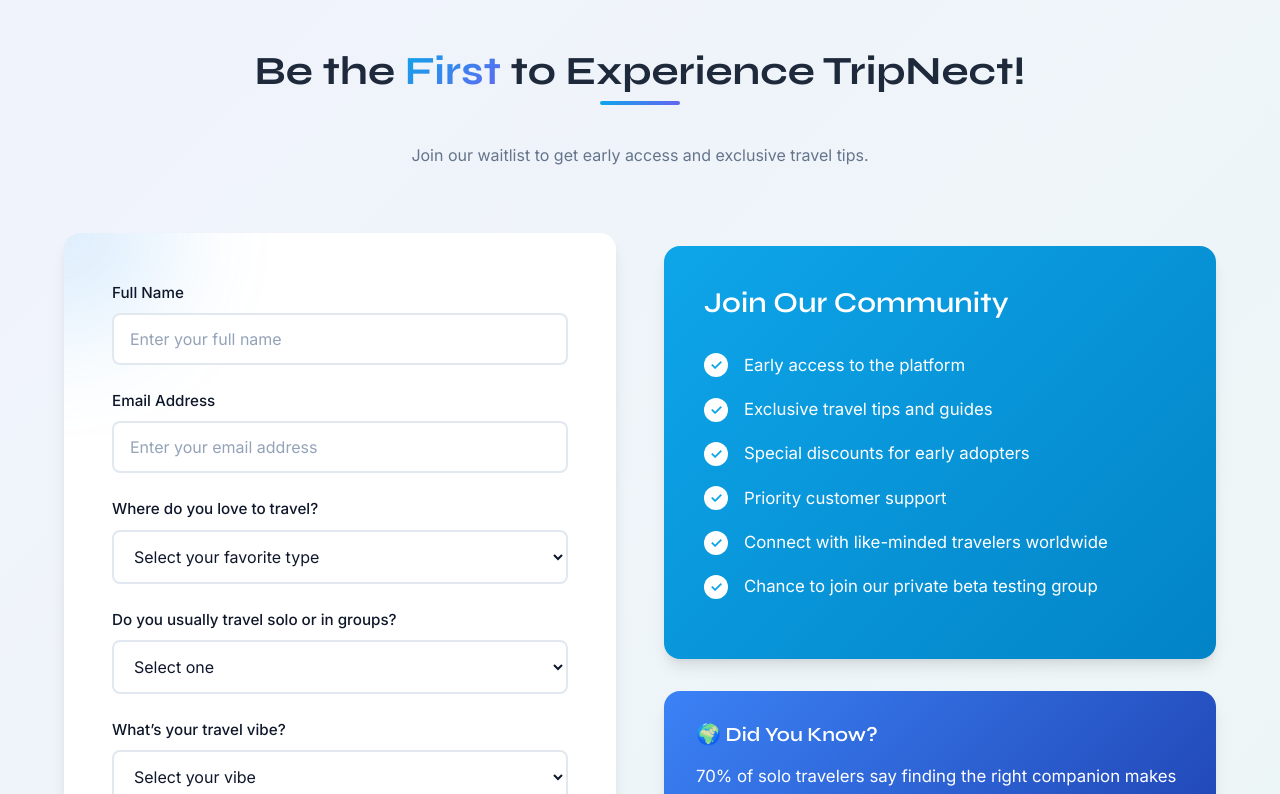
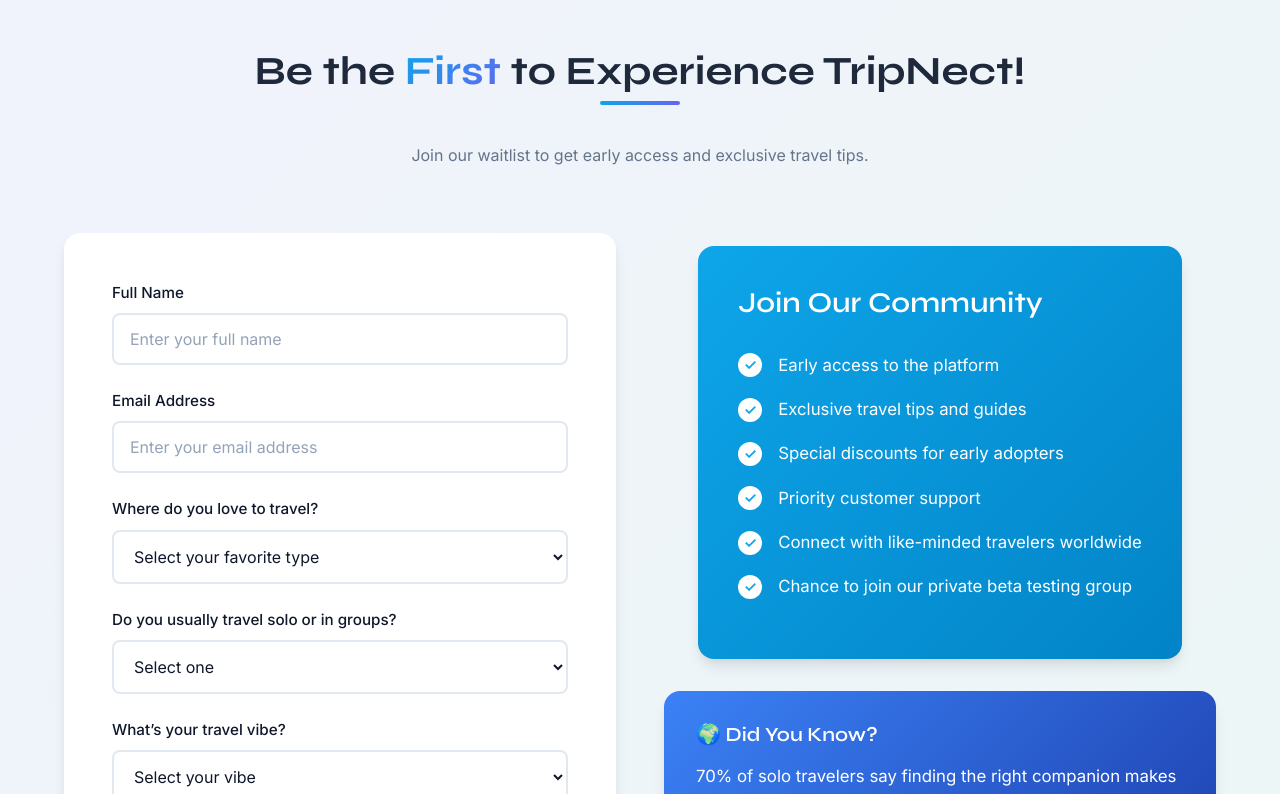
Before and after one commit to ojasbhosale/tripnect-landing-page, a React (Vite) app: page / in a window 1280 px wide. Shown: the part 2300-3094 px from the top of the page. Built offline with nearby package versions, Linux system fonts and the light colour scheme; a web font is replaced by a local one.

Commit message:
form fixed

```diff
--- a/src/components/SignupForm.jsx
+++ b/src/components/SignupForm.jsx
@@ -1,8 +1,6 @@
 "use client"
 
-import { useState, useEffect, useRef } from "react"
-// eslint-disable-next-line no-unused-vars
-import { motion, useAnimation, useInView } from "framer-motion"
+import { useState } from "react"
 import "../styles/SignupForm.css"
 
 const SignupForm = () => {
@@ -19,23 +17,6 @@
   const [submitted, setSubmitted] = useState(false)
   const [submitting, setSubmitting] = useState(false)
   const [error, setError] = useState(null)
-
-  const controls = useAnimation()
-  const ref = useRef(null)
-  const isInView = useInView(ref, { once: false, amount: 0.3 })
-
-  useEffect(() => {
-    if (isInView) {
-      controls.start("visible")
-    }
-  }, [controls, isInView])
-
-  useEffect(() => {
-  if (navigator.userAgent.includes("Instagram")) {
-    alert("For best experience, open TripNect in Chrome/Safari.");
-  }
-}, []);
-
 
   const handleChange = (e) => {
     const { name, value } = e.target
@@ -80,104 +61,50 @@
     }
   }
 
-  const containerVariants = {
-    hidden: { opacity: 0 },
-    visible: {
-      opacity: 1,
-      transition: {
-        staggerChildren: 0.1,
-        delayChildren: 0.3,
-      },
-    },
-  }
-
-  const itemVariants = {
-    hidden: { y: 20, opacity: 0 },
-    visible: {
-      y: 0,
-      opacity: 1,
-      transition: {
-        type: "spring",
-        stiffness: 100,
-        damping: 20,
-      },
-    },
-  }
-
   if (submitted) {
     return (
-      <section id="signup" className="signup-section" ref={ref}>
+      <section id="signup" className="signup-section">
         <div className="container">
-          <motion.div
-            className="signup-success"
-            initial={{ opacity: 0, scale: 0.9 }}
-            animate={{
-              opacity: 1,
-              scale: 1,
-              transition: {
-                duration: 0.5,
-                ease: [0.16, 1, 0.3, 1],
-              },
-            }}
-          >
+          <div className="signup-success">
             <div className="success-icon">✓</div>
             <h2>Thank You!</h2>
             <p>
               🎉 You’re on the early TripNect waitlist! We’ll send you insider
               updates + first access when we launch.
             </p>
-            <p>🚀 The first 500 signups will unlock exclusive beta invites + travel perks!</p>
-            <motion.button
+            <p>
+              🚀 The first 500 signups will unlock exclusive beta invites + travel perks!
+            </p>
+            <button
               className="btn btn-primary"
-              onClick={() =>
-                window.scrollTo({ top: 0, behavior: "smooth" })
-              }
-              whileHover={{ scale: 1.05 }}
-              whileTap={{ scale: 0.95 }}
+              onClick={() => window.scrollTo({ top: 0, behavior: "smooth" })}
             >
               Back to Top
-            </motion.button>
-          </motion.div>
+            </button>
+          </div>
         </div>
       </section>
     )
   }
 
   return (
-    <section id="signup" className="signup-section" ref={ref}>
+    <section id="signup" className="signup-section">
       <div className="signup-bg-decoration"></div>
-
       <div className="container">
-        <motion.div
-          className="section-header"
-          initial={{ opacity: 0, y: 30 }}
-          animate={controls}
-          variants={{
-            visible: { opacity: 1, y: 0, transition: { duration: 0.6 } },
-          }}
-        >
+        <div className="section-header">
           <h2 className="section-title">
-            Be the <span className="text-gradient">First</span> to Experience
-            TripNect!
+            Be the <span className="text-gradient">First</span> to Experience TripNect!
           </h2>
           <p className="section-subtitle">
             Join our waitlist to get early access and exclusive travel tips.
           </p>
-        </motion.div>
+        </div>
 
         <div className="form-container-wrapper">
-          <motion.div
-            className="form-container"
-            variants={containerVariants}
-            initial="hidden"
-            animate={controls}
-          >
-            <div className="form-decoration top-left"></div>
-            <div className="form-decoration bottom-right"></div>
-
+          {/* Form */}
+          <div className="form-container">
             <form onSubmit={handleSubmit}>
-              {/* Full Name */}
-              <motion.div className="form-group" variants={itemVariants}>
+              <div className="form-group">
                 <label htmlFor="name">Full Name</label>
                 <input
                   id="name"
@@ -188,10 +115,9 @@
                   required
                   placeholder="Enter your full name"
                 />
-              </motion.div>
+              </div>
 
-              {/* Email */}
-              <motion.div className="form-group" variants={itemVariants}>
+              <div className="form-group">
                 <label htmlFor="email">Email Address</label>
                 <input
                   id="email"
@@ -202,10 +128,9 @@
                   required
                   placeholder="Enter your email address"
                 />
-              </motion.div>
+              </div>
 
-              {/* Where do you love to travel */}
-              <motion.div className="form-group" variants={itemVariants}>
+              <div className="form-group">
                 <label htmlFor="travelLocation">Where do you love to travel?</label>
                 <select
                   id="travelLocation"
@@ -214,9 +139,7 @@
                   onChange={handleChange}
                   required
                 >
-                  <option value="" disabled>
-                    Select your favorite type
-                  </option>
+                  <option value="" disabled>Select your favorite type</option>
                   <option value="Mountains">🏔️ Mountains</option>
                   <option value="Beaches">🏖️ Beaches</option>
                   <option value="Cities">🌆 Cities</option>
@@ -225,13 +148,10 @@
                   <option value="Road trips">🚗 Road Trips</option>
                   <option value="International">🌍 International</option>
                 </select>
-              </motion.div>
+              </div>
 
-              {/* Solo or Group */}
-              <motion.div className="form-group" variants={itemVariants}>
-                <label htmlFor="travelGroup">
-                  Do you usually travel solo or in groups?
-                </label>
+              <div className="form-group">
+                <label htmlFor="travelGroup">Do you usually travel solo or in groups?</label>
                 <select
                   id="travelGroup"
                   name="travelGroup"
@@ -239,17 +159,14 @@
                   onChange={handleChange}
                   required
                 >
-                  <option value="" disabled>
-                    Select one
-                  </option>
+                  <option value="" disabled>Select one</option>
                   <option value="Solo">👤 Solo</option>
                   <option value="Group">👥 Group</option>
                   <option value="Both">🔀 Both</option>
                 </select>
-              </motion.div>
+              </div>
 
-              {/* Travel vibe */}
-              <motion.div className="form-group" variants={itemVariants}>
+              <div className="form-group">
                 <label htmlFor="travelVibe">What’s your travel vibe?</label>
                 <select
                   id="travelVibe"
@@ -258,22 +175,17 @@
                   onChange={handleChange}
                   required
                 >
-                  <option value="" disabled>
-                    Select your vibe
-                  </option>
+                  <option value="" disabled>Select your vibe</option>
                   <option value="Relax & Chill">😌 Relax & Chill</option>
                   <option value="Adventure Seeker">🧗 Adventure Seeker</option>
                   <option value="Culture Explorer">🏯 Culture Explorer</option>
                   <option value="Party & Nightlife">🎉 Party & Nightlife</option>
                   <option value="Food Lover">🍜 Food Lover</option>
                 </select>
-              </motion.div>
+              </div>
 
-              {/* Travel planning */}
-              <motion.div className="form-group" variants={itemVariants}>
-                <label htmlFor="travelPlanning">
-                  When do you usually plan your trips?
-                </label>
+              <div className="form-group">
+                <label htmlFor="travelPlanning">When do you usually plan your trips?</label>
                 <select
                   id="travelPlanning"
                   name="travelPlanning"
@@ -281,21 +193,17 @@
                   onChange={handleChange}
                   required
                 >
-                  <option value="" disabled>
-                    Select one
-                  </option>
+                  <option value="" disabled>Select one</option>
                   <option value="Spontaneous">⚡ Spontaneous</option>
                   <option value="1–2 weeks before">📅 1–2 weeks before</option>
                   <option value="1–2 months before">🗓️ 1–2 months before</option>
                   <option value="Long-term planner">📖 Long-term planner</option>
                 </select>
-              </motion.div>
+              </div>
 
-              {/* Fun Question */}
-              <motion.div className="form-group" variants={itemVariants}>
+              <div className="form-group">
                 <label htmlFor="dreamDestination">
-                  If TripNect matched you with a travel buddy tomorrow, where
-                  would you want to go first?
+                  If TripNect matched you with a travel buddy tomorrow, where would you want to go first?
                 </label>
                 <input
                   id="dreamDestination"
@@ -305,97 +213,50 @@
                   onChange={handleChange}
                   placeholder="e.g., Bali, Ladakh, Paris..."
                 />
-              </motion.div>
+              </div>
 
-              {/* Submit */}
-              <motion.button
+              <button
                 type="submit"
                 className="btn btn-primary form-button"
                 disabled={submitting}
-                variants={itemVariants}
-                whileHover={{ scale: 1.03 }}
-                whileTap={{ scale: 0.97 }}
               >
-                {submitting ? (
-                  <span className="loading-spinner"></span>
-                ) : (
-                  "Join the Waitlist"
-                )}
-              </motion.button>
+                {submitting ? <span className="loading-spinner"></span> : "Join the Waitlist"}
+              </button>
 
               {error && <p className="form-error">{error}</p>}
             </form>
-          </motion.div>
+          </div>
 
-          <motion.div
-            className="form-image"
-            initial={{ opacity: 0, x: 50 }}
-            animate={controls}
-            variants={{
-              visible: {
-                opacity: 1,
-                x: 0,
-                transition: {
-                  delay: 0.5,
-                  duration: 0.8,
-                  ease: [0.16, 1, 0.3, 1],
-                },
-              },
-            }}
-          >
-            <div>
+          {/* Info Side Box */}
+          <div className="form-image">
             <div className="image-content">
               <h3>Join Our Community</h3>
               <ul>
-                  <li>
-                    <span className="check-icon">✓</span>
-                    Early access to the platform
-                  </li>
-                  <li>
-                    <span className="check-icon">✓</span>
-                    Exclusive travel tips and guides
-                  </li>
-                  <li>
-                    <span className="check-icon">✓</span>
-                    Special discounts for early adopters
-                  </li>
-                  <li>
-                    <span className="check-icon">✓</span>
-                    Priority customer support
-                  </li>
-                  <li>
-                    <span className="check-icon">✓</span>
-                    Connect with like-minded travelers worldwide
-                  </li>
-                  <li>
-                    <span className="check-icon">✓</span>
-                    Chance to join our private beta testing group
-                  </li>
+                <li><span className="check-icon">✓</span> Early access to the platform</li>
+                <li><span className="check-icon">✓</span> Exclusive travel tips and guides</li>
+                <li><span className="check-icon">✓</span> Special discounts for early adopters</li>
+                <li><span className="check-icon">✓</span> Priority customer support</li>
+                <li><span className="check-icon">✓</span> Connect with like-minded travelers worldwide</li>
+                <li><span className="check-icon">✓</span> Chance to join our private beta testing group</li>
               </ul>
             </div>
 
-              {/* Fun fact */}
             <div className="info-card fun-fact-box">
               <h4>🌍 Did You Know?</h4>
               <p>
                 70% of solo travelers say finding the right companion makes trips{" "}
-                  <strong>2x more memorable</strong>. With TripNect, you won’t just
-                  find a buddy—you’ll find a <em>travel match</em>.
+                <strong>2x more memorable</strong>. With TripNect, you won’t just find a buddy—you’ll find a <em>travel match</em>.
               </p>
             </div>
 
-              {/* Rewards */}
             <div className="info-card highlight-box">
               <h4>🎁 Early Bird Rewards</h4>
               <p>
                 The first <strong>500 signups</strong> will unlock exclusive{" "}
-                  <em>TripNect perks</em> — including travel e-guides, community
-                  shoutouts, and surprise discounts on future trips.
+                <em>TripNect perks</em> — including travel e-guides, community shoutouts, and surprise discounts on future trips.
               </p>
             </div>
           </div>
-          </motion.div>
-
         </div>
       </div>
     </section>
--- a/src/styles/SignupForm.css
+++ b/src/styles/SignupForm.css
@@ -125,6 +125,7 @@
 
   .form-image {
     display: flex;
+    flex-direction: column;
     align-items: center;
     justify-content: center;
     position: relative;
```
Lines whose indentation alone changed are shown as unchanged.
